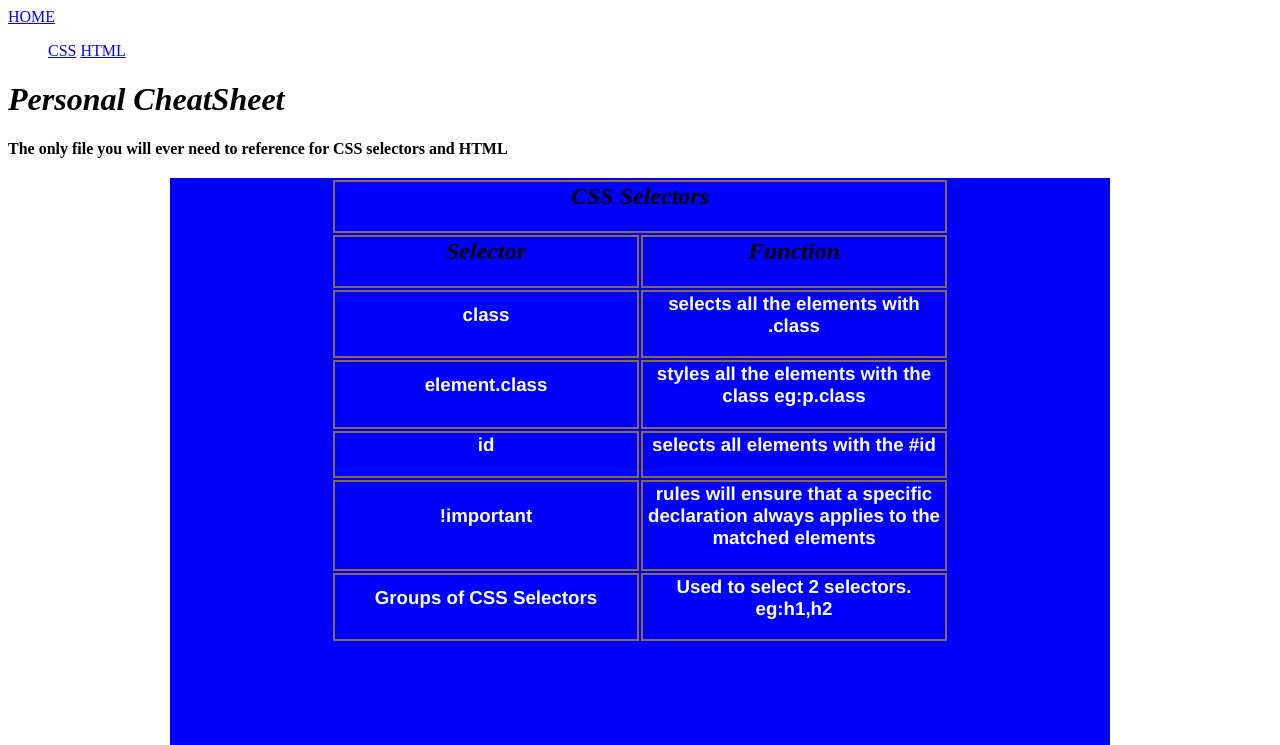
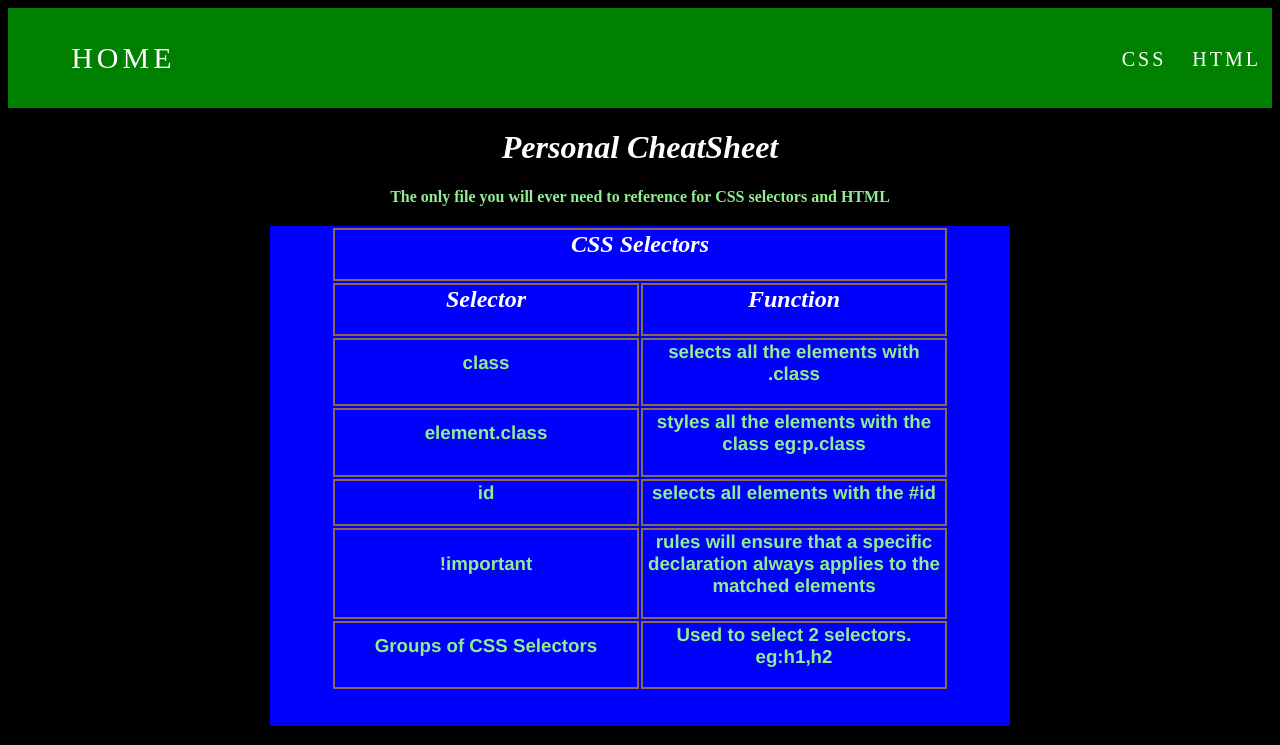
Before and after one commit to AnkurAnubhav/ankuranubhav.github.io, a plain HTML site: page index.html in a window 1280 px wide. Shown: the top 745 px of the page. Drawn offline with Linux system fonts and the light colour scheme.

Commit message:
Update styles.css

```diff
--- a/resources/styles.css
+++ b/resources/styles.css
@@ -1,31 +1,73 @@
-.header{
-    background-color: CornflowerBlue;
+header{
+    background-color: green;
+    width: 100%;
+    height: 100px;
+  }
+
+  body {
+    background-color: black;
     text-align: center;
-  }
+    }
+
+.wrapper{
+    width: 90%;
+    margin: 0 auto;
+}
+
+.home{
+    width:30%;
+    float:left;
+    text-align: left;
+    line-height: 100px;
+}
+
+.home a{
+    text-decoration: none;
+    font-size: 30px;
+    color: white;
+    letter-spacing: 4px;
+}
 
   h1{
     font-weight: bold;
     font-style: italic;
     font-family: serif;
+    color: white;
   }
 
   h2{
     font-style: italic;
+    color:white;
   }
 
   p{
     font-weight: bold;
+    color: lightgreen
   }
 
-  nav li {
-    display: inline;
-    padding-right: 2rem;
+  nav {
+    float:right;
+    line-height: 70px;
+  }
+
+  nav a{
+      text-decoration: none;
+      letter-spacing: 3px;
+      font-size: 20px;
+      color: white;
+      padding: 36px 10px;
+      margin: 0 1px;
+  }
+
+  nav a:hover{
+      background: white;
+      color: blue;
   }
 
   .cssClass {
-    max-width: 940px;
+    max-width: 740px;
     margin: 0 auto;
-    height: 800px;
+    height: 500px;
     background-color: blue;
   }
 
@@ -44,18 +86,18 @@
   }
 
   .htmlClass {
-    max-width: 940px;
+    max-width: 740px;
     margin: 0 auto;
-    height: 800px;
+    height: 650px;
     background-color: red;
   }
 
   .left{
     font-family: helvetica;
-    color: white;
+    color: lightgreen;
   }
 
   .right{
     font-family: helvetica;
-    color: white;
+    color: lightgreen;
   }
```
